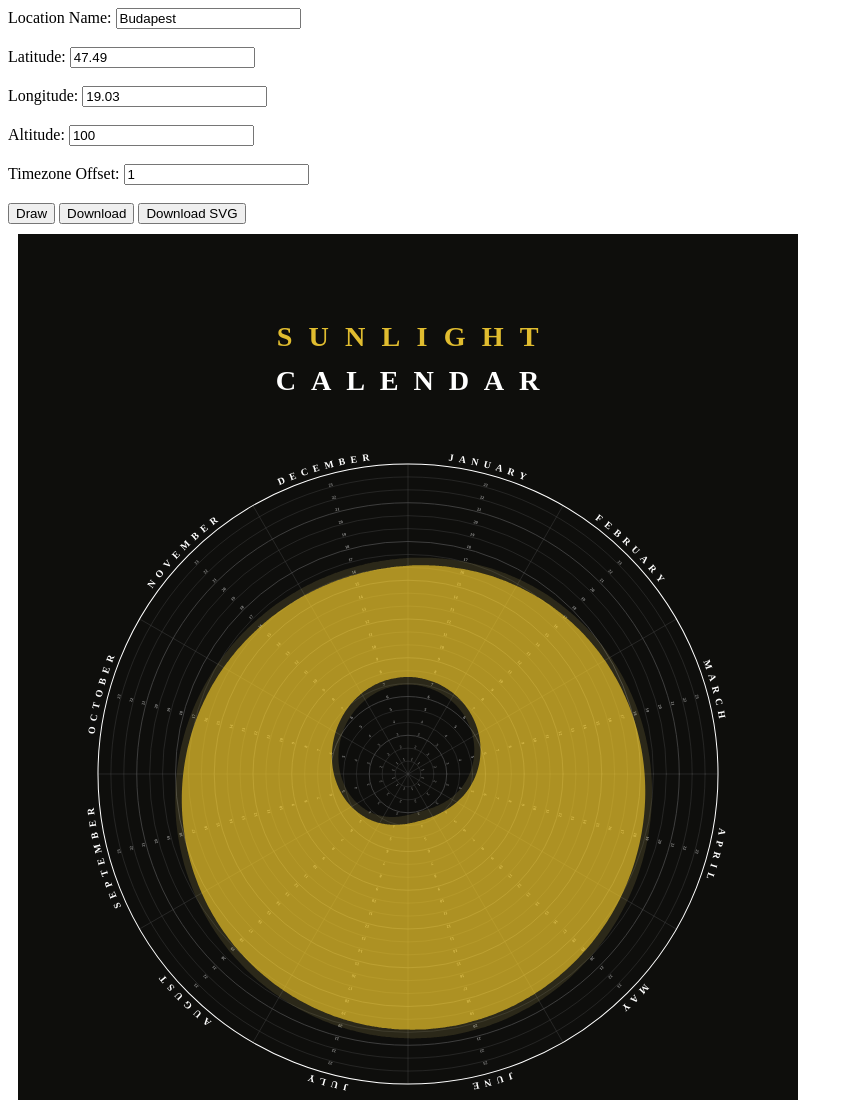
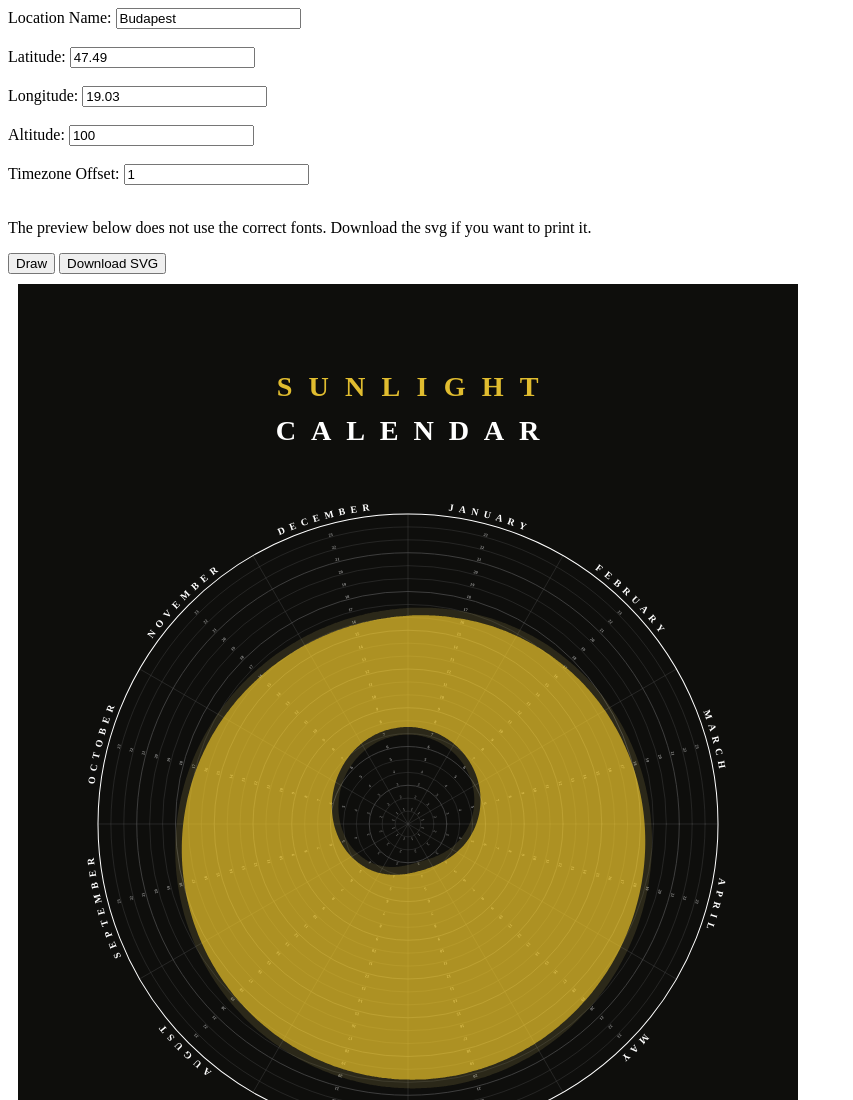
Before and after one commit to leventerevesz/sunlight-calendar, a plain HTML site: page index.html in a window 1280 px wide. Shown: the top 1100 px of the page, without its empty margins (0-853 px from the left). Drawn offline with Linux system fonts and the light colour scheme.

Commit message:
Add notice about font issues

```diff
--- a/index.html
+++ b/index.html
@@ -2,7 +2,7 @@
 <html>
 <head>
 <meta charset="UTF-8">
-<script type="text/javascript" src="suncalc.js"></script >
+<script type="text/javascript" src="suncalc.js"></script>
 <script type="text/javascript" src="bezier.js"></script>
 <script type="text/javascript" src="sunlight_calendar.js"></script>
 <script type="text/javascript">
@@ -122,8 +122,9 @@ function download() {
 	<input id="altitude" name="altitude" type="number" value=100><br><br>
 	<label for="tz-offset">Timezone Offset:</label>
 	<input id="tz-offset" name=tz-offset" type="number" value=1><br><br>
+	<p>The preview below does not use the correct fonts. Download the svg if you want to print it.</p>
 	<button onClick="draw()">Draw</button>
-	<button onClick="download()">Download</button>
+	<!--<button onClick="download()">Download</button>-->
 	<button onClick="downloadSvg()">Download SVG</button>
 </div>
 
```
